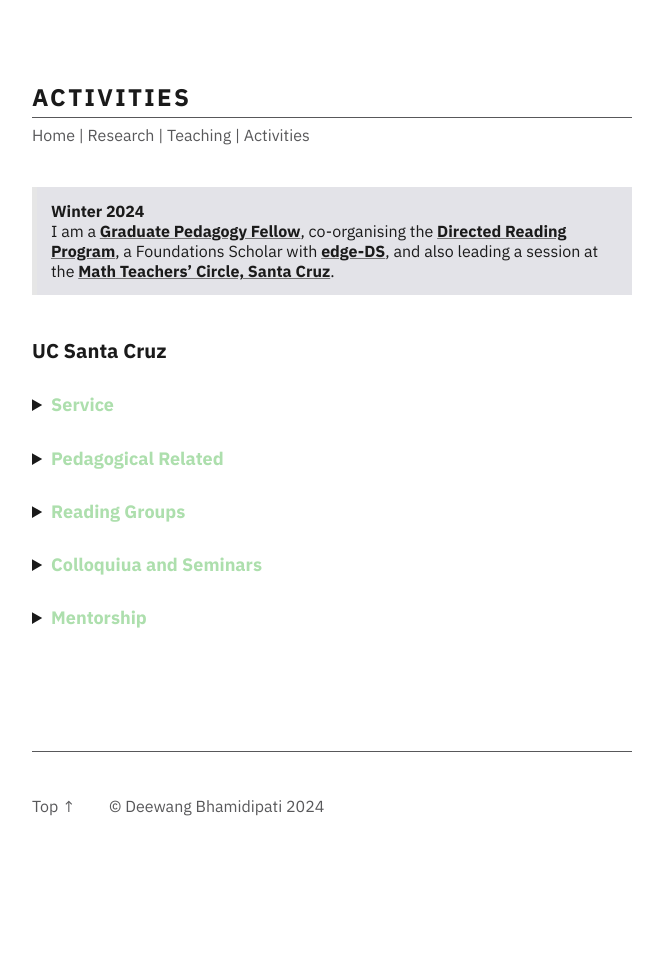
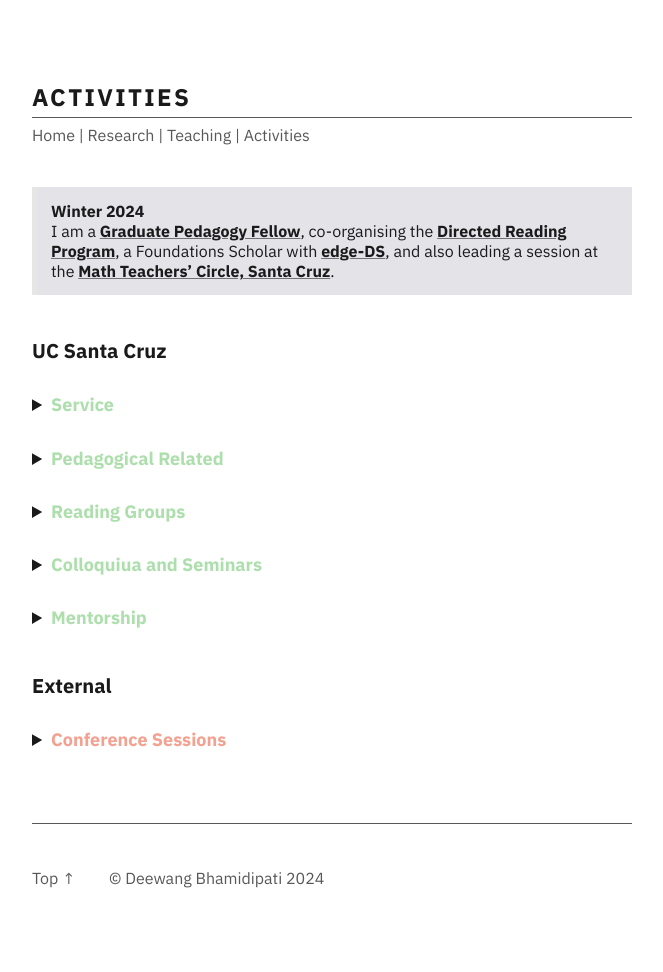
Before and after one commit to junkquill/junkquill.github.io, a Jekyll site: the page built from _pages/activities.md, in a window 1280 px wide. Shown: the whole page, without its empty margins (308-971 px from the left). Built offline with Jekyll 4.4.1, drawn with Linux system fonts in a browser that asks for light colours; before the commit the page ends 900 px from its top, so only the background shows below that.

Commit message:
add external

```diff
--- a/_pages/activities.md
+++ b/_pages/activities.md
@@ -125,3 +125,21 @@ I am a <a href="https://tlc.ucsc.edu/programs/graduate-pedagogy-fellows/"><b>Gra
 
 </ul>
 </details>
+
+<!-- --------------------------------------------------- -->
+
+### External
+
+<details>
+    <summary><b style="color:#f3a190">Conference Sessions</b></summary>
+
+<ul style="line-height:180%">
+
+<li> Invited Paper Session on <b>Rethinking Number Theory</b> <small>at MAA MathFest</small><br>
+    Organiser, <small>co-organised with Tyler Billingsley and Sandra Nair</small></li>
+
+<li> Special Session on <b>Rethinking Number Theory</b> <small>at AWM Research Symposium</small><br>
+    Organiser, <small>co-organised with Eva Goedhart and Amita Malik</small></li>
+
+</ul>
+</details>
```
